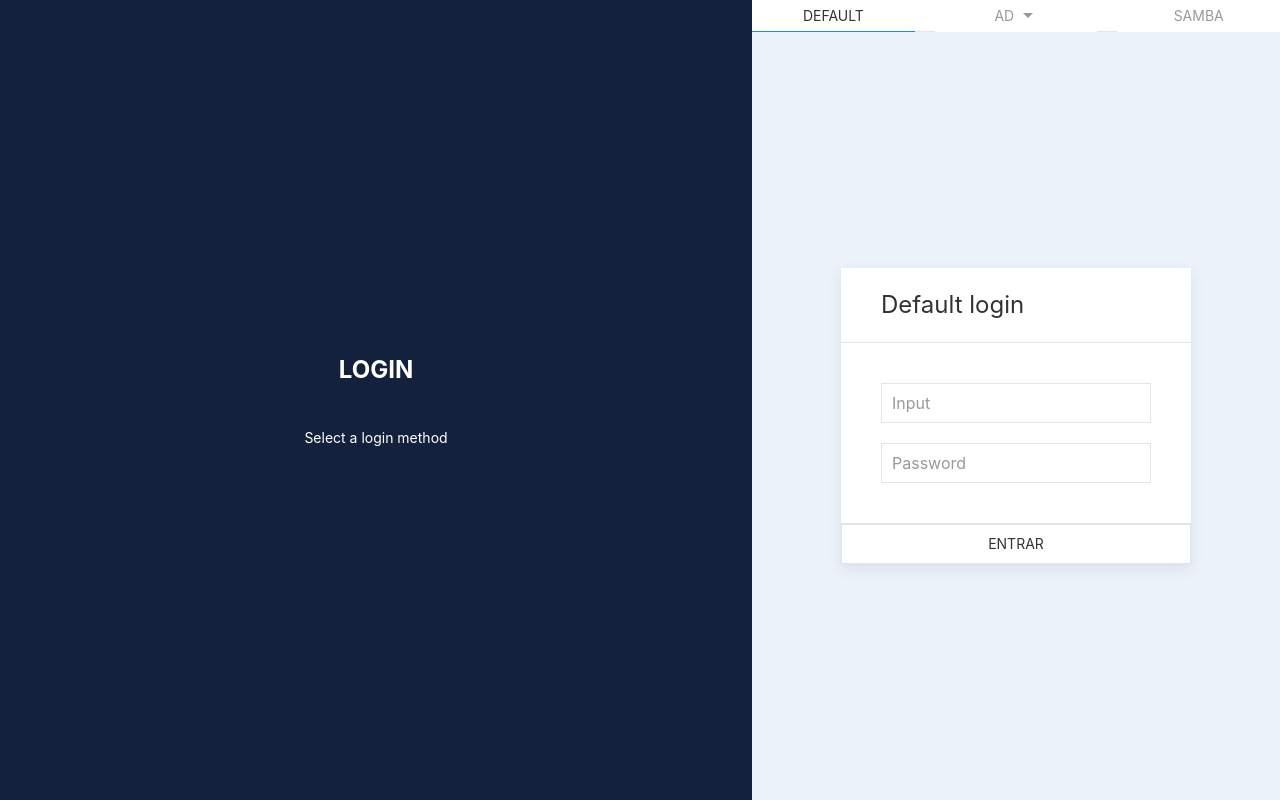
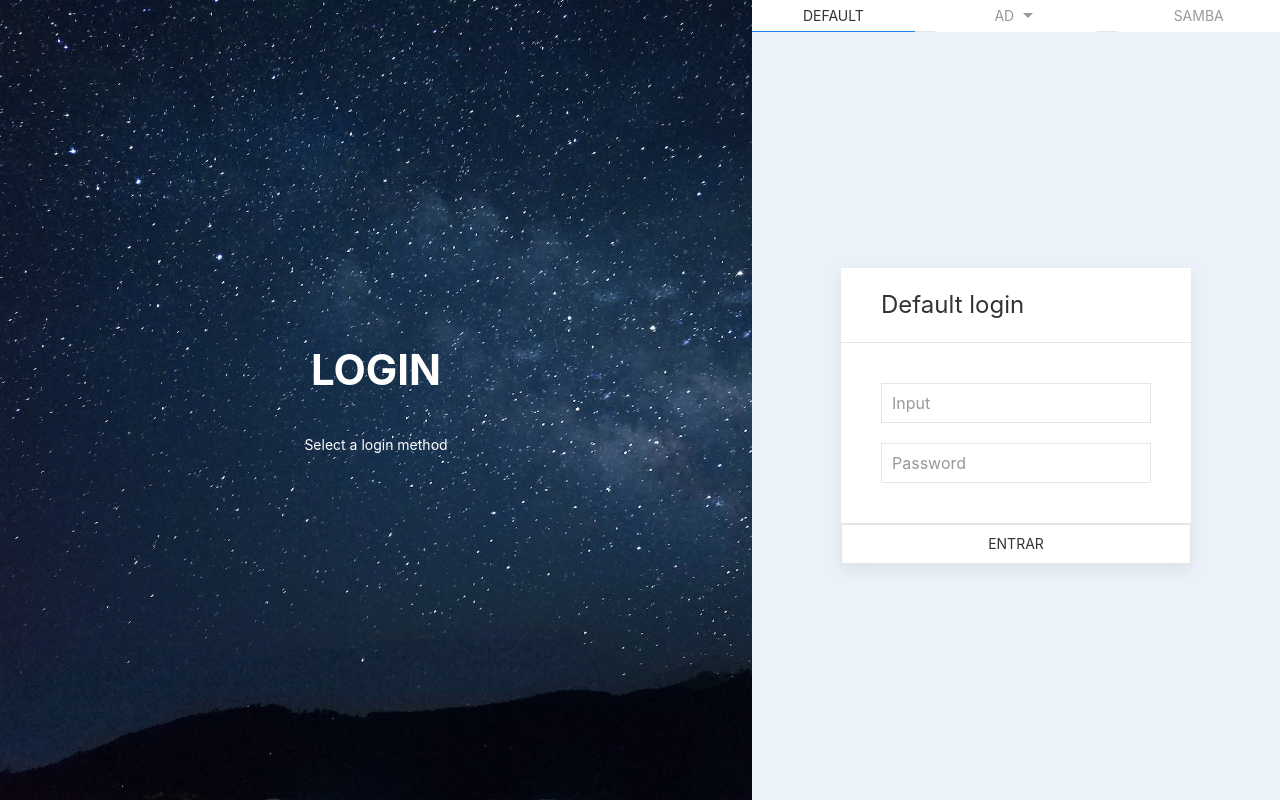
Before and after one commit to PedroHenriqueDevBR/sso-box, a Django app: page /auth/login in a window 1280 px wide. Run offline with Django 4.2, Linux system fonts and the light colour scheme.

Commit message:
style: updated auth login style

```diff
--- a/apps/authorization/static/authorization/css/style.css
+++ b/apps/authorization/static/authorization/css/style.css
@@ -4,6 +4,8 @@
     flex-direction: column;
     justify-content: center;
     align-items: center;
+    background-size: cover !important;
+    background-position: center;
 }
 
 #aside-login * {
--- a/apps/authorization/templates/auth/login.html
+++ b/apps/authorization/templates/auth/login.html
@@ -10,8 +10,9 @@
 {% block body %}
 <div id="login" class="app-primary-color full-height">
     <div class="uk-child-width-1-2 full-height" uk-grid>
-        <aside id="aside-login" class="uk-width-3-5 app-secondary-color-text">
-            <h1 class="uk-text-lead uk-text-large uk-text-bold uk-text-uppercase">Login</h1>
+        <aside id="aside-login" class="uk-width-3-5 app-secondary-color-text"
+            style="background: url({% static 'authorization/images/auth_backgroung.jpg' %});">
+            <h1 class="uk-text-bold uk-text-uppercase">Login</h1>
             <p class="uk-text-meta">Select a login method</p>
         </aside>
         <section id="form-login" class="uk-width-2-5 app-bg-color">
```
Also changed, not shown: apps/authorization/static/authorization/images/auth_backgroung.jpg (added).
